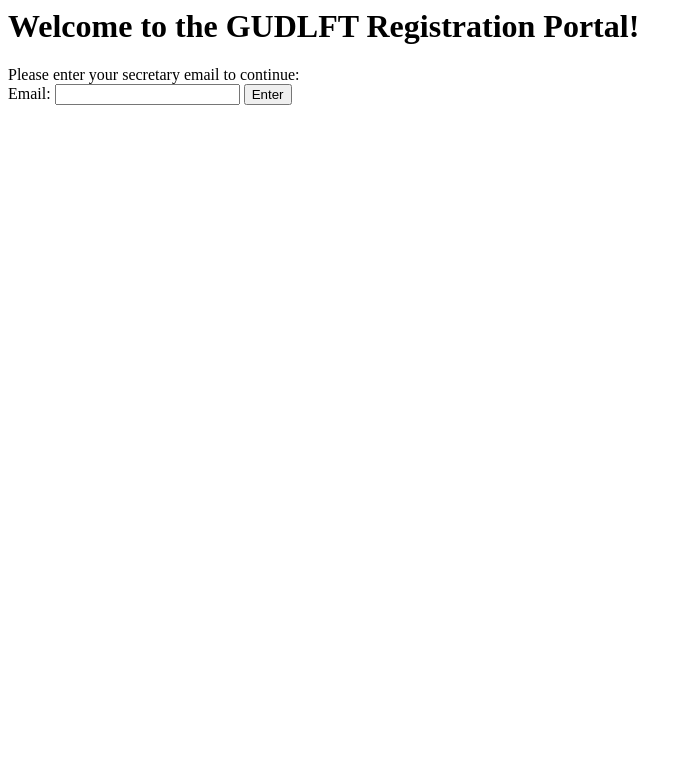
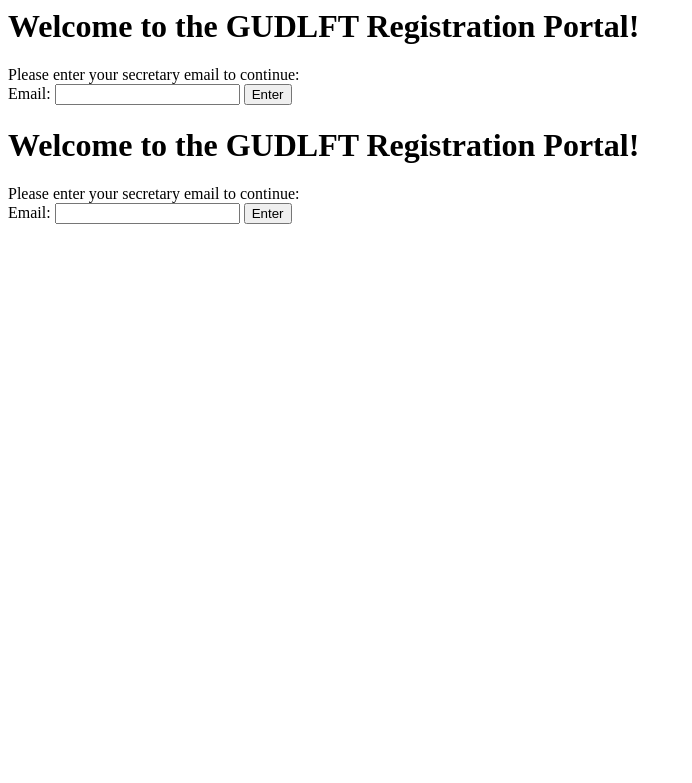
Before and after one commit to mcourte/OC_Projet11, a Flask app: page / in a window 1280 px wide. Shown: the top 783 px of the page, without its empty margins (0-692 px from the left). Run offline with Flask 3, Linux system fonts and the light colour scheme.

Commit message:
modif html

```diff
--- a/Python_Testing-master/clubs.json
+++ b/Python_Testing-master/clubs.json
@@ -3,7 +3,7 @@
         {
             "name": "Simply Lift",
             "email": "john@simplylift.co",
-            "points": 11
+            "points": "25"
         },
         {
             "name": "Iron Temple",
@@ -13,7 +13,7 @@
         {
             "name": "She Lifts",
             "email": "kate@shelifts.co.uk",
-            "points": 6
+            "points": "12"
         }
     ]
 }
--- a/Python_Testing-master/competitions.json
+++ b/Python_Testing-master/competitions.json
@@ -3,12 +3,12 @@
         {
             "name": "Spring Festival",
             "date": "2020-03-27 10:00:00",
-            "numberOfPlaces": 19
+            "numberOfPlaces": "30"
         },
         {
             "name": "Fall Classic",
             "date": "2020-10-22 13:30:00",
-            "numberOfPlaces": 4
+            "numberOfPlaces": "13"
         },
         {
             "name": "JO",
--- a/Python_Testing-master/server.py
+++ b/Python_Testing-master/server.py
@@ -119,7 +119,7 @@ def pointsBoard():
     Display the points board.
     """
     club_list = sorted(clubs, key=lambda club: int(club["points"]), reverse=True)
-    return render_template("pointsBoard.html", clubs=club_list)
+    return render_template("points_board.html", clubs=club_list)
 
 @app.route('/logout')
 def logout():
--- a/Python_Testing-master/templates/index.html
+++ b/Python_Testing-master/templates/index.html
@@ -13,4 +13,19 @@
         <button type="submit">Enter</button>
     </form>
 </body>
-</html>
+</html<html lang="en">
+    <head>
+        <meta charset="UTF-8">
+        <meta name="viewport" content="width=device-width, initial-scale=1.0">
+        <title>GUDLFT Registration</title>
+    </head>
+    <body>
+        <h1>Welcome to the GUDLFT Registration Portal!</h1>
+        Please enter your secretary email to continue:
+        <form action="showSummary" method="post">
+            <label for="email">Email:</label>
+            <input type="email" name="email" id=""/>
+            <button type="submit">Enter</button>
+        </form>
+    </body>
+    </html>
```
Also changed, not shown: Python_Testing-master/templates/points_board.html (renamed from Python_Testing-master/templates/pointsBoard.html), 1 other file.
